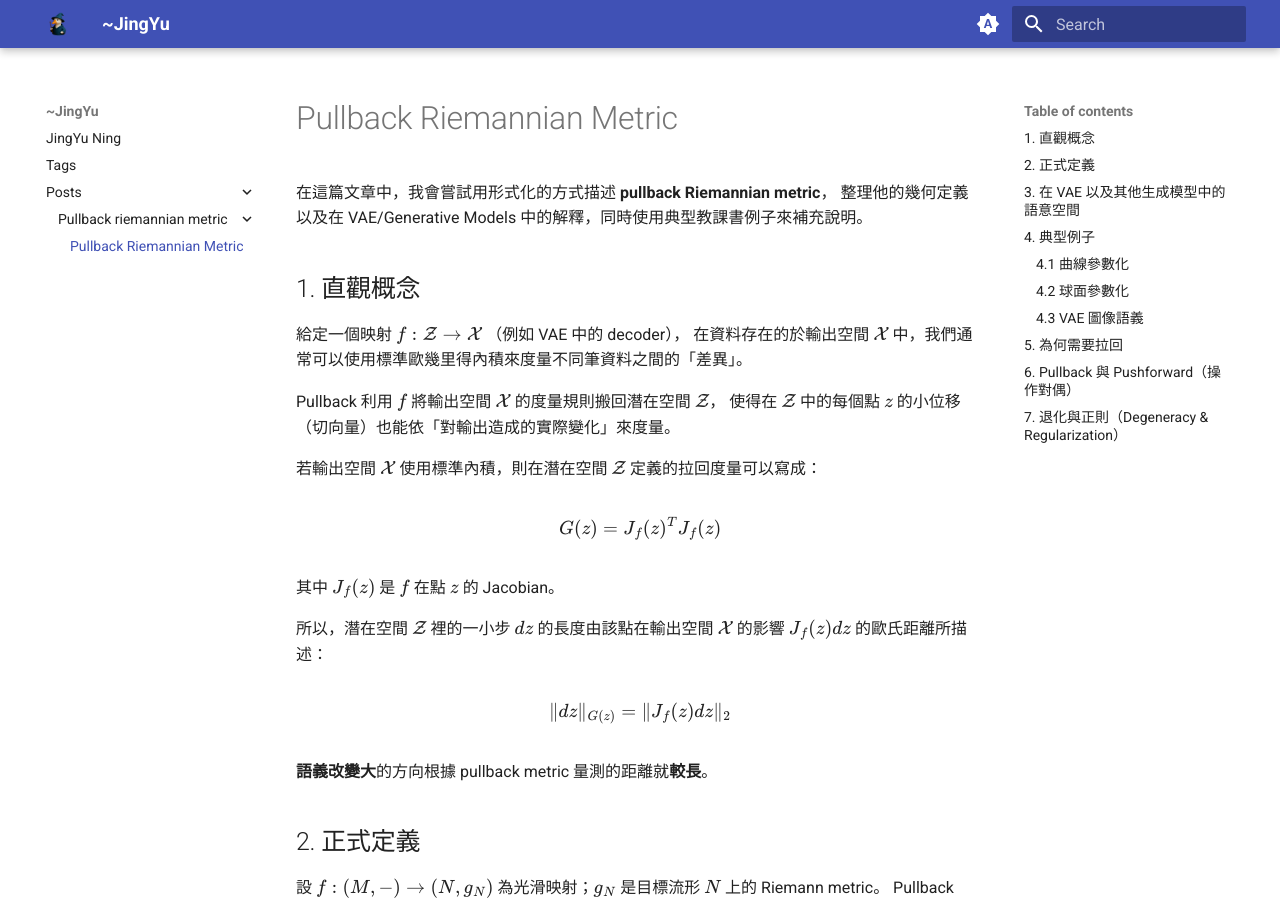
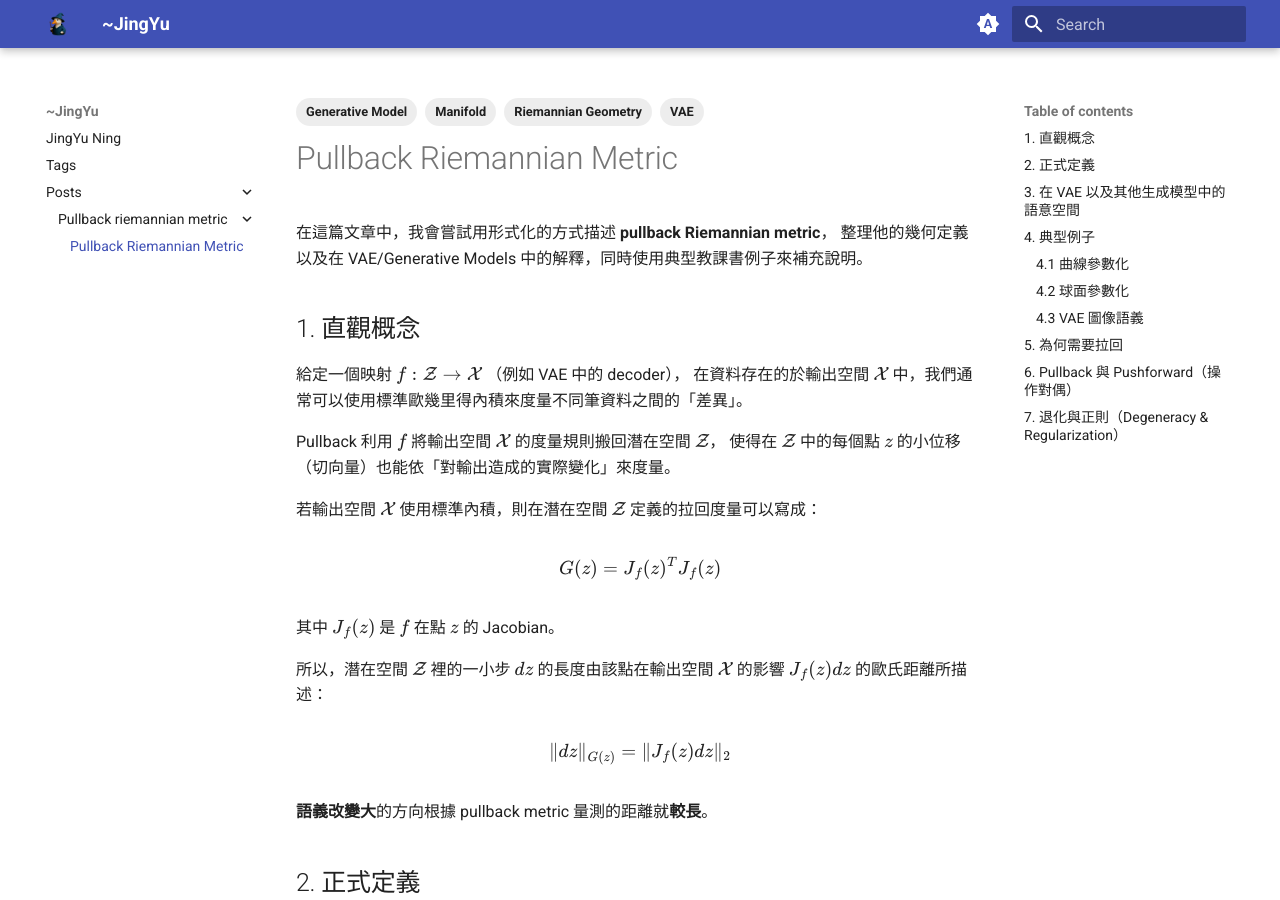
Before and after one commit to jrunkening/jrunkening, an MkDocs documentation site: the page built from docs/posts/pullback_riemannian_metric/index.md, in a window 1280 px wide and 900 px high. Built offline with MkDocs 1.6.1 and Material for MkDocs 9.7.7, drawn with Linux system fonts in a browser that asks for light colours.

Commit message:
Add metadata

```diff
--- a/docs/posts/pullback_riemannian_metric/index.md
+++ b/docs/posts/pullback_riemannian_metric/index.md
@@ -1,3 +1,16 @@
+---
+authors:
+  - JingYu Ning
+
+date: 2025-10-10
+
+tags:
+  - "Riemannian Geometry"
+  - "VAE"
+  - "Generative Model"
+  - "Manifold"
+---
+
 # Pullback Riemannian Metric
 
 在這篇文章中，我會嘗試用形式化的方式描述 **pullback Riemannian metric**，
```
